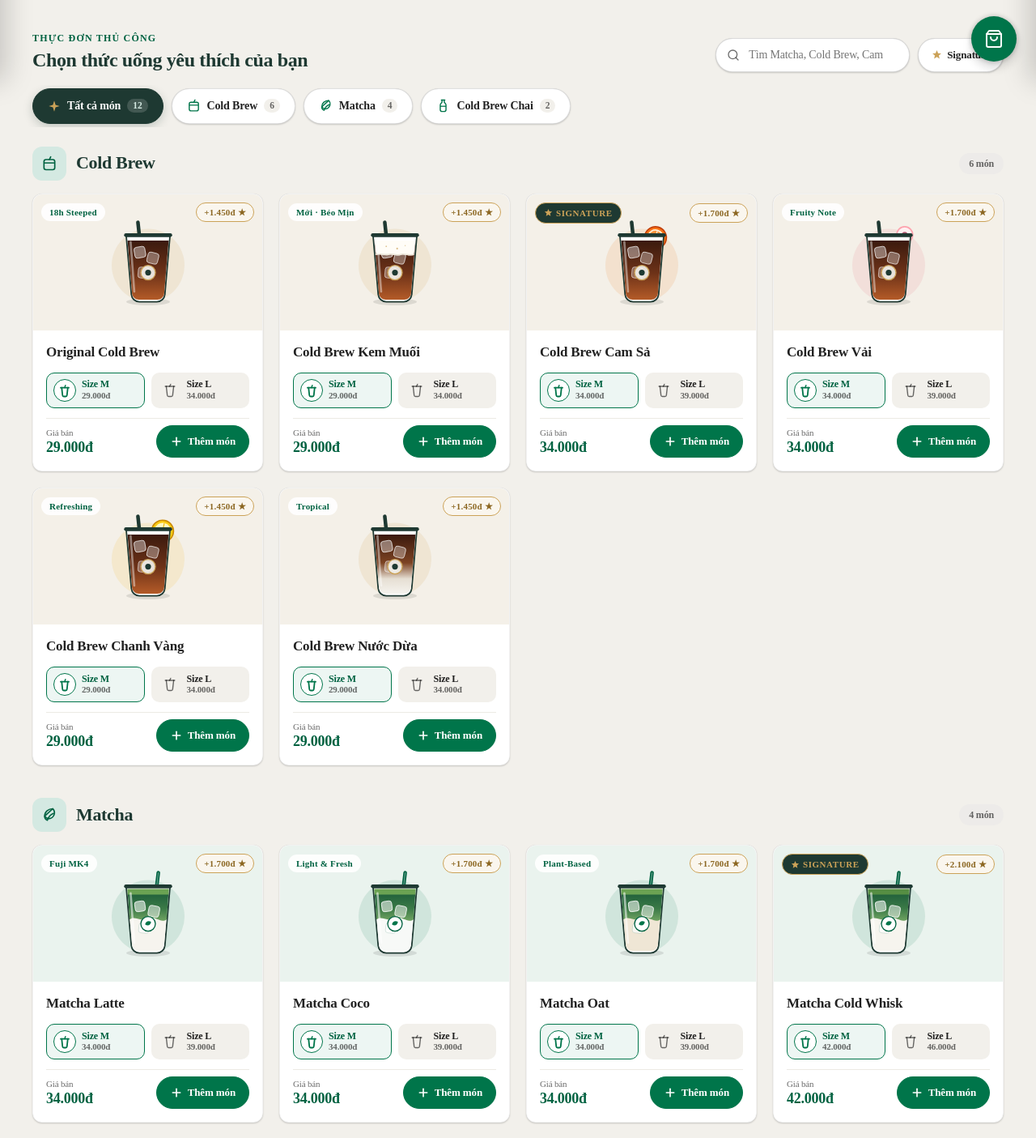
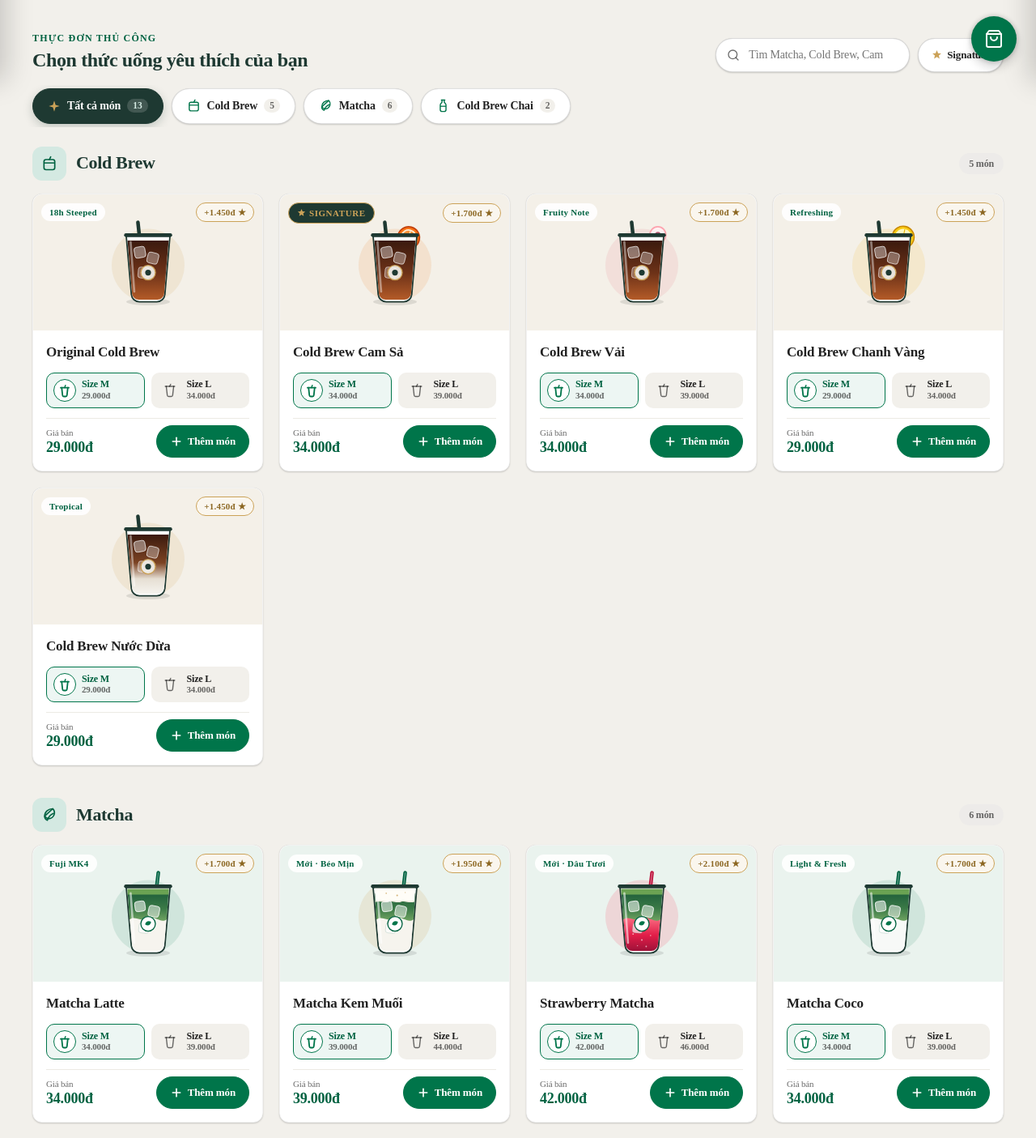
Before and after one commit to JohnNguyen07/coffee-loyalty-app, a Next.js app: page / in a window 1280 px wide. Shown: the part 700-2105 px from the top of the page at 81% size. Built offline with nearby package versions, Linux system fonts and the light colour scheme; no server answers.

Commit message:
feat(menu): remove Cold Brew Kem Muoi, add Matcha Kem Muoi (M: 39k, L: 44k) and Strawberry Matcha (M: 42k, L: 46k)

```diff
--- a/src/components/Icons/LabIcons.tsx
+++ b/src/components/Icons/LabIcons.tsx
@@ -86,6 +86,8 @@ export function DrinkIllustration({
     const isColdWhisk = itemId.includes('cold-whisk');
     const isCoco = itemId.includes('coco');
     const isOat = itemId.includes('oat');
+    const isKemMuoi = itemId.includes('kem-muoi');
+    const isStrawberry = itemId.includes('strawber') || itemId.includes('dau');
 
     return (
       <svg
@@ -95,15 +97,26 @@ export function DrinkIllustration({
         className={className}
         aria-hidden="true"
       >
-        {/* Soft mint halo */}
-        <circle cx="70" cy="74" r="50" fill="rgba(0, 117, 74, 0.11)" />
+        {/* Soft mint / strawberry / gold halo */}
+        <circle
+          cx="70"
+          cy="74"
+          r="50"
+          fill={
+            isStrawberry
+              ? 'rgba(244, 63, 94, 0.16)'
+              : isKemMuoi
+                ? 'rgba(203, 162, 88, 0.16)'
+                : 'rgba(0, 117, 74, 0.11)'
+          }
+        />
         {/* Drop shadow */}
         <ellipse cx="70" cy="124" rx="30" ry="5" fill="rgba(0,0,0,0.10)" />
 
         {/* Straw */}
         <path
           d="M84 14L73 108"
-          stroke="#006241"
+          stroke={isStrawberry ? '#BE123C' : '#006241'}
           strokeWidth="5"
           strokeLinecap="round"
         />
@@ -122,23 +135,60 @@ export function DrinkIllustration({
           strokeWidth="2"
         />
 
-        {/* Bottom milk / coconut layer */}
+        {/* Bottom milk / coconut / strawberry puree layer */}
         <path
           d="M44.5 74H95.5L92 113C91.5 117.5 87.7 121 83 121H57C52.3 121 48.5 117.5 48 113L44.5 74Z"
-          fill={isOat ? '#EFE6D5' : isCoco ? '#F7F9F7' : '#F6F4EE'}
+          fill={
+            isStrawberry
+              ? 'url(#strawberryPureeGrad)'
+              : isOat
+                ? '#EFE6D5'
+                : isCoco
+                  ? '#F7F9F7'
+                  : '#F6F4EE'
+          }
         />
 
-        {/* Swirl transition wave between matcha and milk/coconut */}
+        {/* Strawberry seed details */}
+        {isStrawberry && (
+          <g opacity="0.65">
+            <circle cx="58" cy="98" r="1" fill="#FFF1F2" />
+            <circle cx="70" cy="106" r="1.1" fill="#FFF1F2" />
+            <circle cx="82" cy="100" r="0.9" fill="#FFF1F2" />
+            <circle cx="64" cy="114" r="0.8" fill="#FFF1F2" />
+            <circle cx="76" cy="115" r="1" fill="#FFF1F2" />
+          </g>
+        )}
+
+        {/* Swirl transition wave between matcha and milk/strawberry */}
         <path
           d="M42 42H98L95.5 78C86 84 78 71 70 77C62 83 54 72 44.5 78L42 42Z"
           fill="url(#matchaLayerGrad)"
         />
 
-        {/* Rich ceremonial micro-foam top */}
-        <path
-          d="M41.5 36H98.5L98 44H42L41.5 36Z"
-          fill={isColdWhisk ? '#568E43' : '#6BA353'}
-        />
+        {/* Top layer: Rich velvet cream for Kem Muối or ceremonial foam */}
+        {isKemMuoi ? (
+          <g>
+            <path
+              d="M41.8 34H98.2L96.5 54C89.5 56 83.5 52 78 54C72.5 56 67 52 61 54C55 55 49 52 43.5 54L41.8 34Z"
+              fill="#FFFDF7"
+            />
+            <path
+              d="M43.5 53C48.5 51 54.5 54 60.5 53C66.5 51 71.5 55 77.5 53C82.5 51 88.5 55 95.5 53"
+              stroke="#EAE4D5"
+              strokeWidth="1.2"
+              strokeLinecap="round"
+            />
+            <circle cx="58" cy="42" r="1" fill="#CBA258" opacity="0.7" />
+            <circle cx="73" cy="45" r="1.2" fill="#CBA258" opacity="0.8" />
+            <circle cx="84" cy="41" r="0.8" fill="#CBA258" opacity="0.6" />
+          </g>
+        ) : (
+          <path
+            d="M41.5 36H98.5L98 44H42L41.5 36Z"
+            fill={isColdWhisk ? '#568E43' : '#6BA353'}
+          />
+        )}
 
         {/* Ice cubes */}
         <rect x="51" y="54" width="14" height="14" rx="3.5" transform="rotate(-8 51 54)" fill="rgba(255,255,255,0.55)" stroke="rgba(255,255,255,0.85)" strokeWidth="1" />
@@ -160,6 +210,11 @@ export function DrinkIllustration({
             <stop offset="0%" stopColor="#1E5E3A" />
             <stop offset="55%" stopColor="#3B7A47" />
             <stop offset="100%" stopColor="#76A865" />
+          </linearGradient>
+          <linearGradient id="strawberryPureeGrad" x1="70" y1="74" x2="70" y2="121" gradientUnits="userSpaceOnUse">
+            <stop offset="0%" stopColor="#FB7185" />
+            <stop offset="55%" stopColor="#E11D48" />
+            <stop offset="100%" stopColor="#9F1239" />
           </linearGradient>
         </defs>
       </svg>
--- a/src/data/menu.ts
+++ b/src/data/menu.ts
@@ -37,17 +37,6 @@ export const menuData: MenuCategory[] = [
         category: 'Cold Brew',
         categorySlug: 'cold-brew',
         tag: '18h Steeped',
-        sizes: [
-          { label: 'M', price: 29000 },
-          { label: 'L', price: 34000 },
-        ],
-      },
-      {
-        id: 'cold-brew-kem-muoi',
-        name: 'Cold Brew Kem Muối',
-        category: 'Cold Brew',
-        categorySlug: 'cold-brew',
-        tag: 'Mới · Béo Mịn',
         sizes: [
           { label: 'M', price: 29000 },
           { label: 'L', price: 34000 },
@@ -114,6 +103,28 @@ export const menuData: MenuCategory[] = [
         sizes: [
           { label: 'M', price: 34000 },
           { label: 'L', price: 39000 },
+        ],
+      },
+      {
+        id: 'matcha-kem-muoi',
+        name: 'Matcha Kem Muối',
+        category: 'Matcha',
+        categorySlug: 'matcha',
+        tag: 'Mới · Béo Mịn',
+        sizes: [
+          { label: 'M', price: 39000 },
+          { label: 'L', price: 44000 },
+        ],
+      },
+      {
+        id: 'strawberry-matcha',
+        name: 'Strawberry Matcha',
+        category: 'Matcha',
+        categorySlug: 'matcha',
+        tag: 'Mới · Dâu Tươi',
+        sizes: [
+          { label: 'M', price: 42000 },
+          { label: 'L', price: 46000 },
         ],
       },
       {
```
